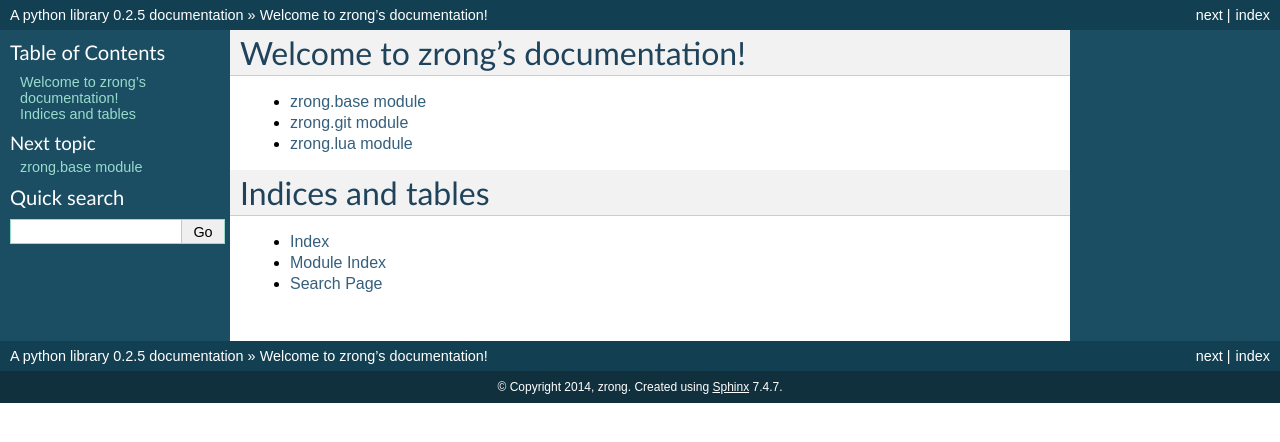
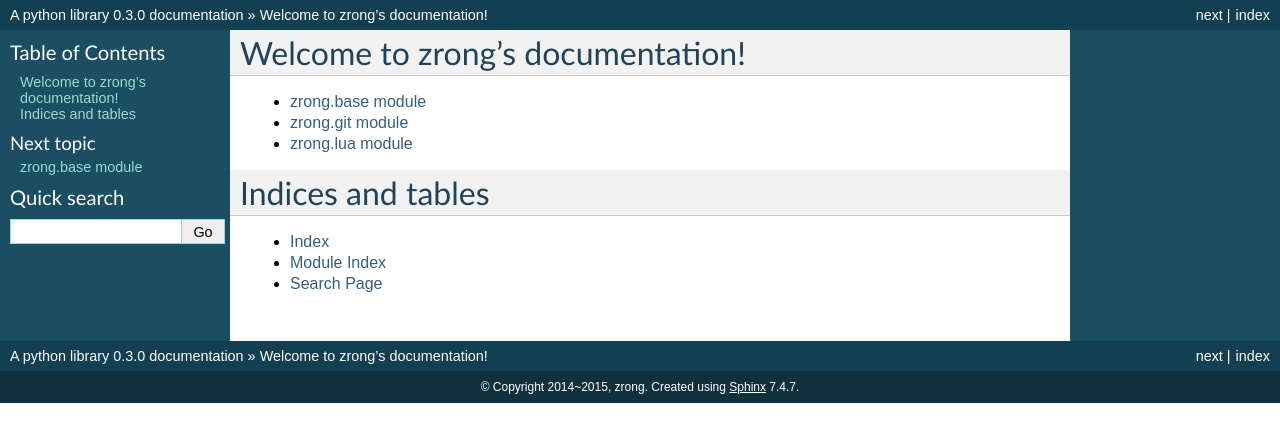
Before and after one commit to zrong/rookout, a Sphinx documentation site: the page built from docs/index.rst, in a window 1280 px wide. Shown: the top 442 px of the page. Built offline with Sphinx 7.4.7, drawn with Linux system fonts in a browser that asks for light colours.

```diff
--- a/docs/conf.py
+++ b/docs/conf.py
@@ -50,16 +50,16 @@
 
 # General information about the project.
 project = 'A python library'
-copyright = '2014, zrong'
+copyright = '2014~2015, zrong'
 
 # The version info for the project you're documenting, acts as replacement for
 # |version| and |release|, also used in various other places throughout the
 # built documents.
 #
 # The short X.Y version.
-version = '0.2.5'
+version = '0.3.0'
 # The full version, including alpha/beta/rc tags.
-release = '0.2.5'
+release = '0.3.0'
 
 # The language for content autogenerated by Sphinx. Refer to documentation
 # for a list of supported languages.
--- a/setup.py
+++ b/setup.py
@@ -2,7 +2,7 @@
 
 setup(
     name = "zrong",
-    version = "0.2.9",
+    version = "0.3.0",
     description = "A python library by zrong",
     author = "zrong",
     author_email = "zrongzrong@gmail.com",
```
Also changed, not shown: 1 other file.
